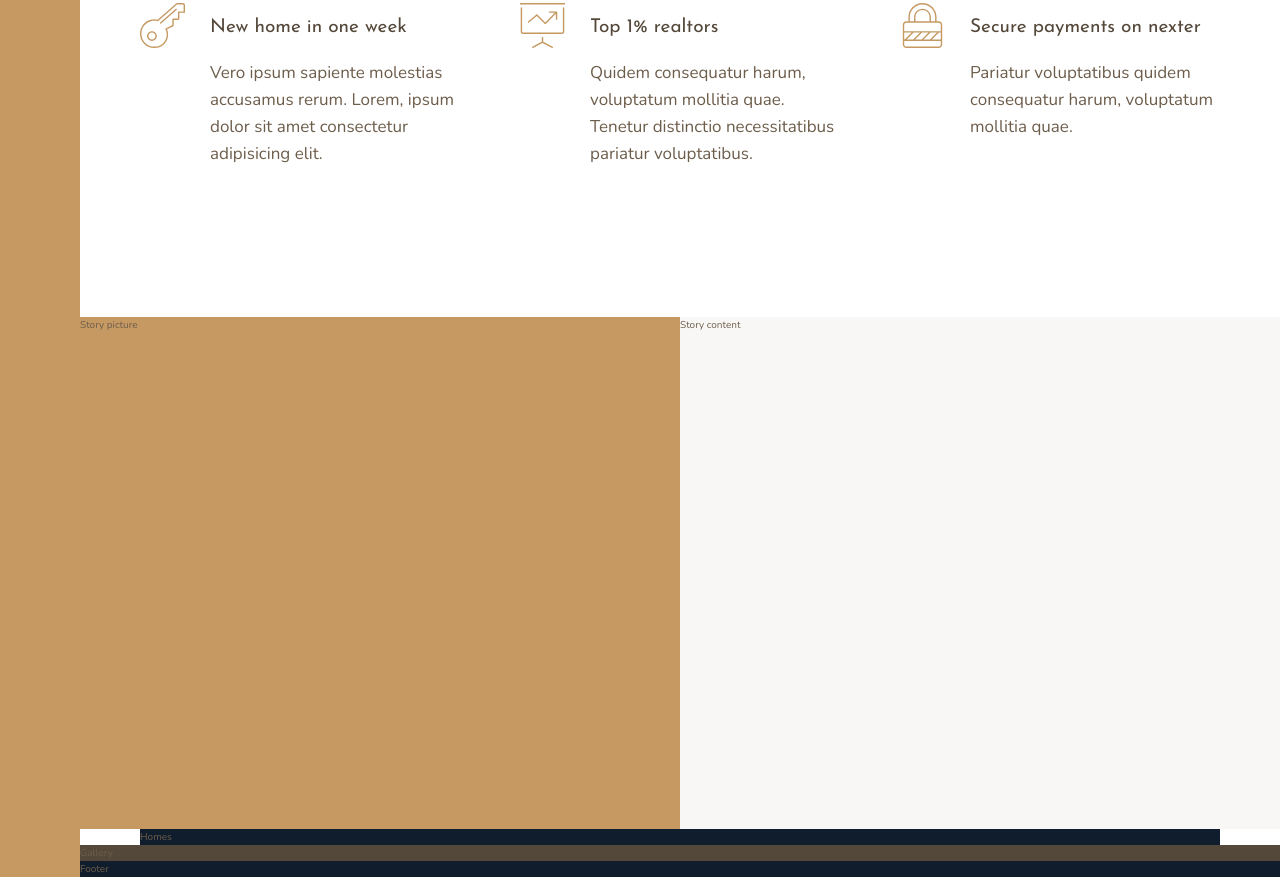
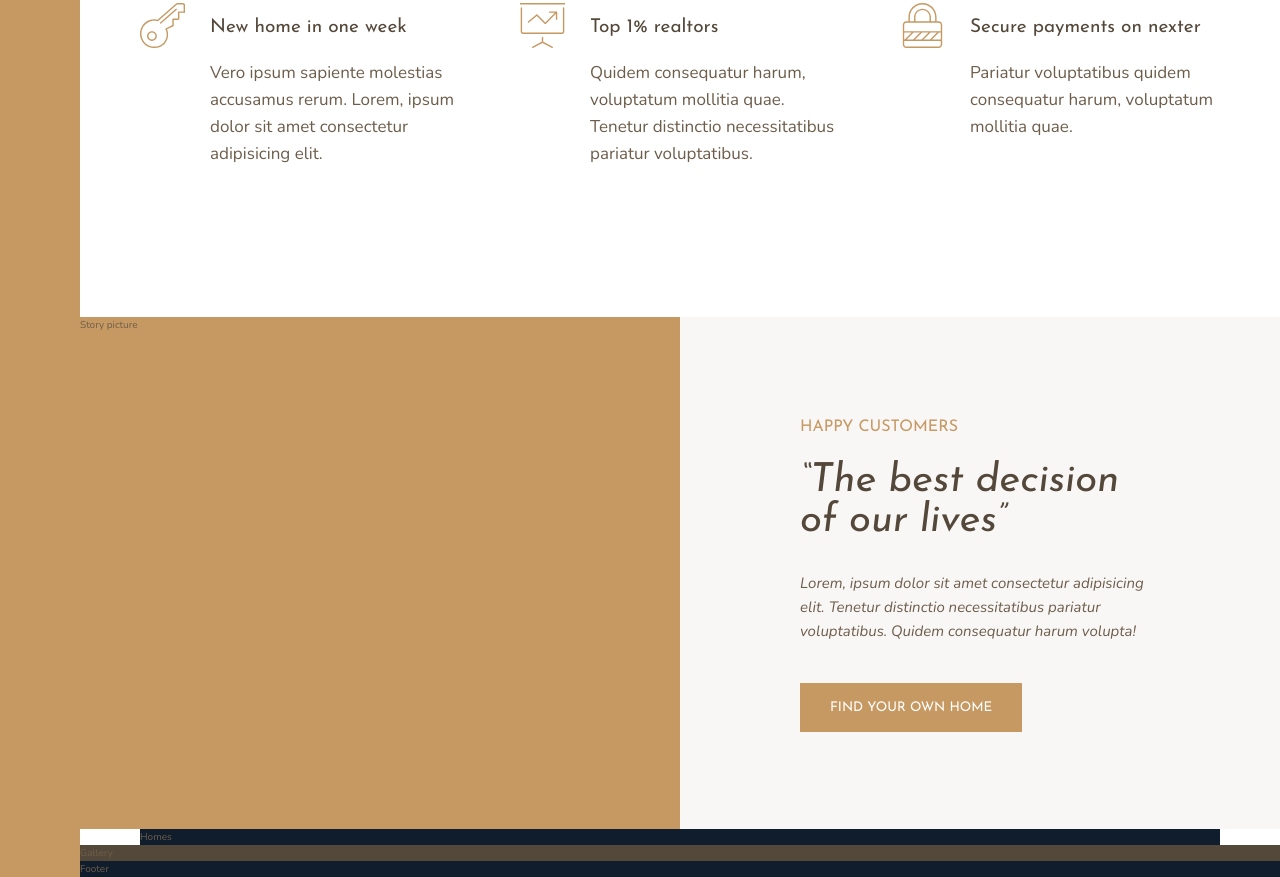
Before and after one commit to 7070587/Nexter, a website: page index.html in a window 1280 px wide. Shown: the part 991-1868 px from the top of the page. Drawn offline with nearby package versions, Linux system fonts and the light colour scheme.

Commit message:
Update | story | text markup and base scss

```diff
--- a/index.html
+++ b/index.html
@@ -92,7 +92,15 @@
     <div class="story__pictures">Story picture</div>
 
     <!-- story content -->
-    <div class="story__content">Story content</div>
+    <div class="story__content">
+        <h3 class="heading-3 mb-sm"> Happy Customers </h3>
+        <h2 class="heading-2 heading-2--dark mb-md"> &ldquo;The best decision of our lives&rdquo; </h2>
+        <p class="story__text">
+            Lorem, ipsum dolor sit amet consectetur adipisicing elit. Tenetur distinctio necessitatibus pariatur
+            voluptatibus. Quidem consequatur harum volupta!
+        </p>
+        <button class="btn">Find your own home</button>
+    </div>
 
     <!-- homes -->
     <section class="homes">Homes</section>
--- a/scss/_story.scss
+++ b/scss/_story.scss
@@ -7,5 +7,22 @@
     &__content {
         background-color: $color-grey-light-1;
         grid-column: col-start 5 / full-end;
+
+        padding: 6rem 12rem;
+
+        // display: flex;
+        // flex-direction: column;
+        // justify-content: center;
+        // align-items: flex-start;
+
+        display: grid;
+        align-content: center;
+        justify-items: start;
+    }
+
+    &__text {
+        font-size: 1.5rem;
+        font-style: italic;
+        margin-bottom: 4rem;
     }
 }
--- a/scss/_typography.scss
+++ b/scss/_typography.scss
@@ -10,12 +10,24 @@
 
 .heading-2 {
     @extend %heading;
-    font-size: 1.9rem;
+    font-size: 4rem;
+    font-style: italic;
+    line-height: 1;
+
+    &--light {
+        color: $color-grey-light-1;
+    }
+
+    &--dark {
+        color: $color-grey-dark-1;
+    }
 }
 
 .heading-3 {
     @extend %heading;
-    font-size: 1.9rem;
+    font-size: 1.6rem;
+    color: $color-primary;
+    text-transform: uppercase;
 }
 
 .heading-4 {
@@ -30,3 +42,36 @@
         color: $color-grey-dark-1;
     }
 }
+
+.btn {
+    background-color: $color-primary;
+    color: #fff;
+    border: none;
+    border-radius: 0;
+    font-family: $font-display;
+    text-transform: uppercase;
+    padding: 1.8rem 3rem;
+    cursor: pointer;
+    transform: all 0.3s;
+
+    &:hover {
+        outline: none;
+        background-color: $color-primary-dark;
+    }
+}
+
+.mb-sm {
+    margin-bottom: 2rem;
+}
+
+.mb-md {
+    margin-bottom: 3rem;
+}
+
+.mb-lg {
+    margin-bottom: 4rem;
+}
+
+.mb-hg {
+    margin-bottom: 8rem;
+}
```
Also changed, not shown: css/style.css.
